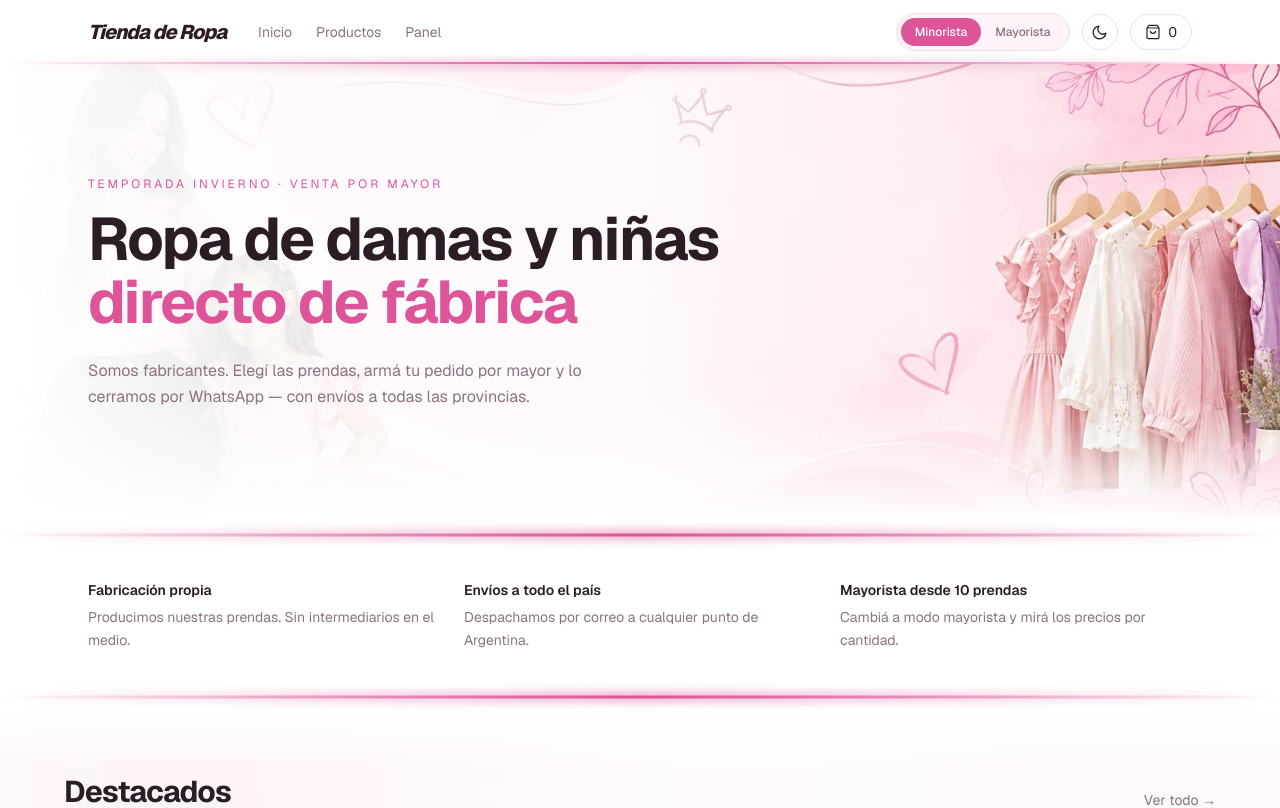
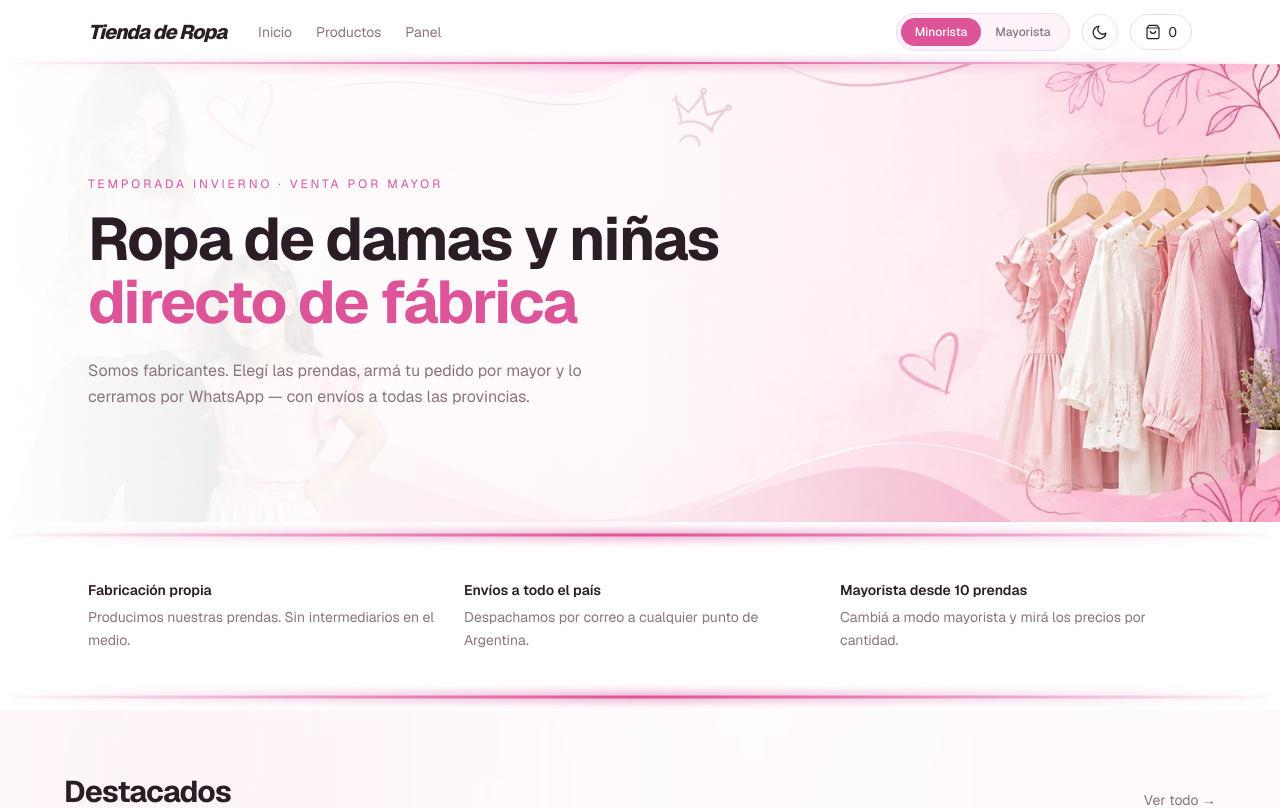
Before and after one commit to LuisLazaro12319/tienda-damas, a Next.js app: page / in a window 1280 px wide. Shown: the top 808 px of the page. Built offline with nearby package versions, Linux system fonts and the light colour scheme.

Commit message:
Revert "Desvanecer los fondos en los bordes para que no compitan con el separador"
This reverts commit ac63d0758f642e359ae8b0935d4d66ab22d2c0b5.

```diff
--- a/src/app/page.tsx
+++ b/src/app/page.tsx
@@ -36,11 +36,6 @@ export default function Home() {
           fill
           priority
           className="object-cover object-right"
-          style={{
-            // Se desvanece abajo para no cortar en una línea recta contra el separador.
-            WebkitMaskImage: "linear-gradient(to bottom, #000 72%, transparent)",
-            maskImage: "linear-gradient(to bottom, #000 72%, transparent)",
-          }}
         />
         {/* Degradé para que el texto se lea sobre el fondo, en claro y oscuro */}
         <div className="absolute inset-0 bg-gradient-to-r from-background via-background/80 to-background/25 sm:to-transparent" />
--- a/src/components/SeccionConFondo.tsx
+++ b/src/components/SeccionConFondo.tsx
@@ -21,15 +21,7 @@ export function SeccionConFondo({
           <div
             aria-hidden
             className="absolute inset-0 -z-10 bg-cover bg-center"
-            style={{
-              backgroundImage: `url(${BASE_PATH}/${fondo})`,
-              // Desvanece la foto arriba y abajo para que no corte en una
-              // línea recta que compita con el separador de luz.
-              WebkitMaskImage:
-                "linear-gradient(to bottom, transparent, #000 56px, #000 calc(100% - 56px), transparent)",
-              maskImage:
-                "linear-gradient(to bottom, transparent, #000 56px, #000 calc(100% - 56px), transparent)",
-            }}
+            style={{ backgroundImage: `url(${BASE_PATH}/${fondo})` }}
           />
           <div aria-hidden className="absolute inset-0 -z-10 bg-background/75" />
         </>
```
